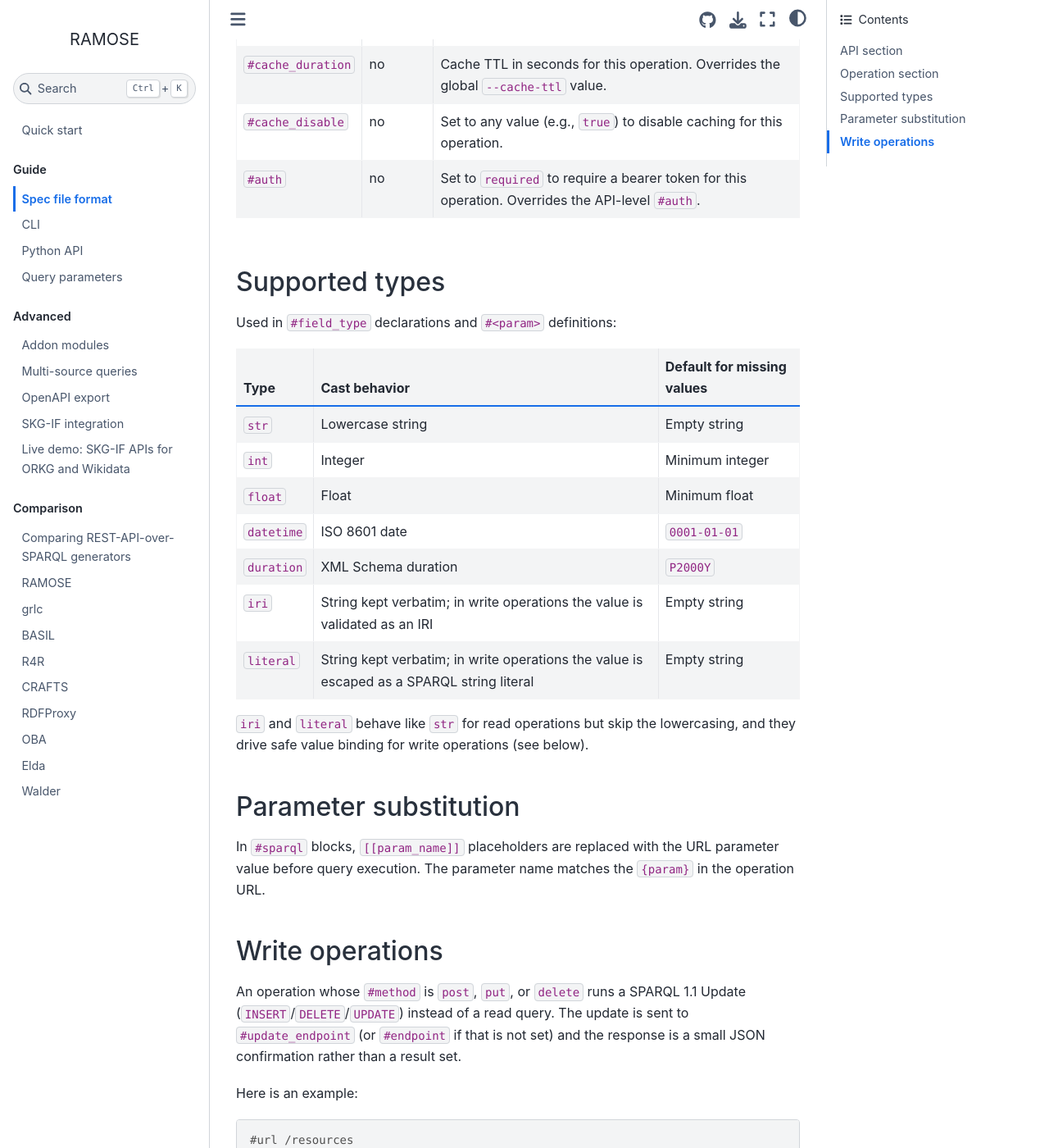
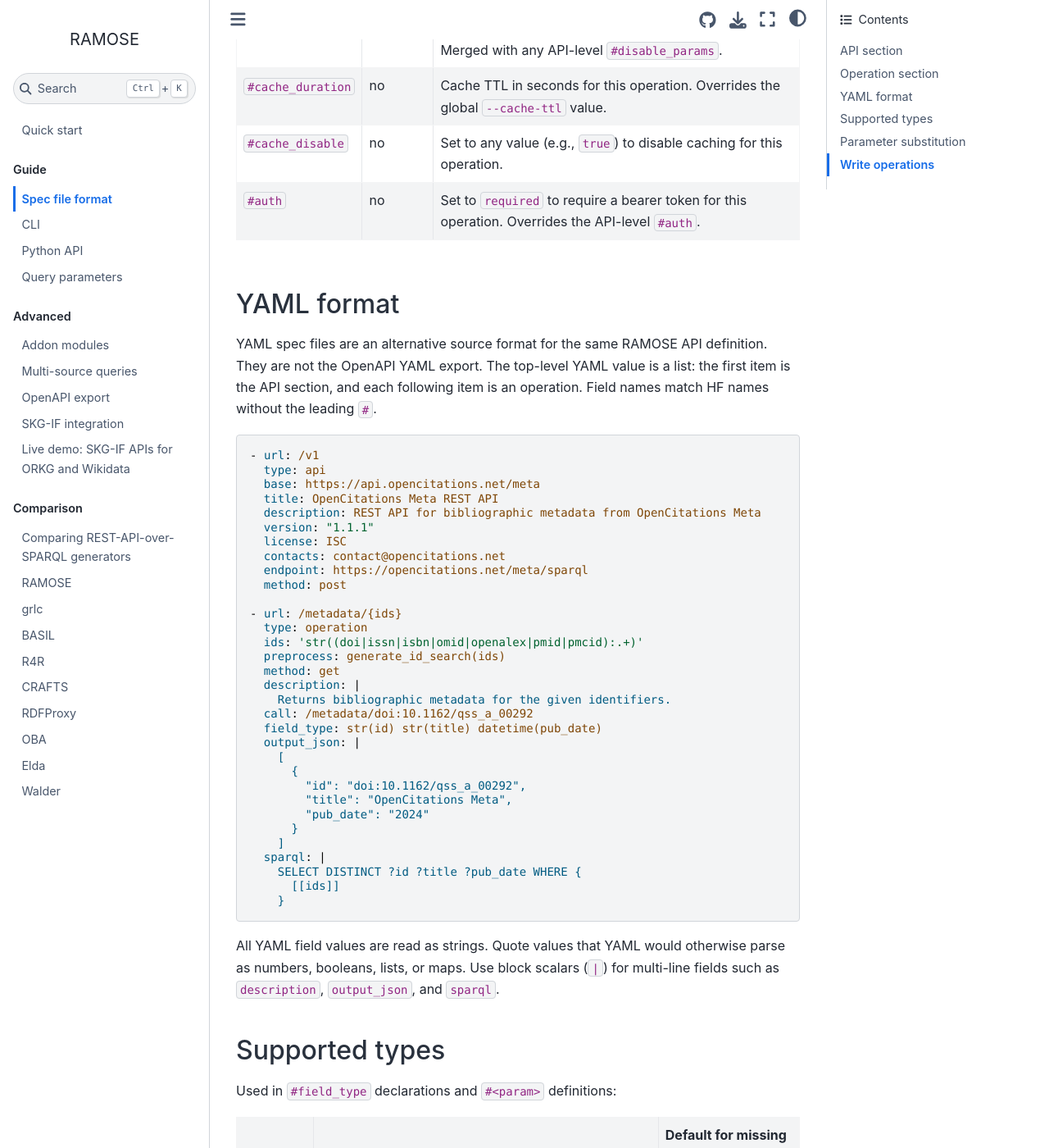
Before and after one commit to opencitations/ramose, a Jupyter Book: the page built from docs/01-spec-file.md, in a window 1280 px wide and 1400 px high, scrolled down 3950 px. Shown: the whole window at 82% size. Built offline with Jupyter Book 1.0.4 settings and Sphinx 7.4.7 and the Sphinx Book theme 1.1.4, drawn with Linux system fonts in a browser that asks for light colours; some of the changed text lies outside the part shown.

Commit message:
feat: support YAML spec files as a mirror of the hash format

````diff
--- a/docs/01-spec-file.md
+++ b/docs/01-spec-file.md
@@ -6,9 +6,9 @@
 
 # Spec file format
 
-A spec file (`.hf`) defines your API: metadata, operations, SPARQL queries, and processing pipelines. RAMOSE parses it to route requests and generate documentation.
+A spec file (`.hf`, `.yaml`, or `.yml`) defines your API: metadata, operations, SPARQL queries, and processing pipelines. RAMOSE parses it to route requests and generate documentation.
 
-The file contains sections separated by blank lines. The first section defines the API. Each subsequent section defines an operation.
+An HF file contains sections separated by blank lines. The first section defines the API. Each subsequent section defines an operation.
 
 ## API section
 
@@ -109,6 +109,50 @@
 | `#cache_disable` | no | Set to any value (e.g., `true`) to disable caching for this operation. |
 | `#auth` | no | Set to `required` to require a bearer token for this operation. Overrides the API-level `#auth`. |
 
+## YAML format
+
+YAML spec files are an alternative source format for the same RAMOSE API definition. They are not the OpenAPI YAML
+export. The top-level YAML value is a list: the first item is the API section, and each following item is an
+operation. Field names match HF names without the leading `#`.
+
+```yaml
+- url: /v1
+  type: api
+  base: https://api.opencitations.net/meta
+  title: OpenCitations Meta REST API
+  description: REST API for bibliographic metadata from OpenCitations Meta
+  version: "1.1.1"
+  license: ISC
+  contacts: contact@opencitations.net
+  endpoint: https://opencitations.net/meta/sparql
+  method: post
+
+- url: /metadata/{ids}
+  type: operation
+  ids: 'str((doi|issn|isbn|omid|openalex|pmid|pmcid):.+)'
+  preprocess: generate_id_search(ids)
+  method: get
+  description: |
+    Returns bibliographic metadata for the given identifiers.
+  call: /metadata/doi:10.1162/qss_a_00292
+  field_type: str(id) str(title) datetime(pub_date)
+  output_json: |
+    [
+      {
+        "id": "doi:10.1162/qss_a_00292",
+        "title": "OpenCitations Meta",
+        "pub_date": "2024"
+      }
+    ]
+  sparql: |
+    SELECT DISTINCT ?id ?title ?pub_date WHERE {
+      [[ids]]
+    }
+```
+
+All YAML field values are read as strings. Quote values that YAML would otherwise parse as numbers, booleans, lists, or
+maps. Use block scalars (`|`) for multi-line fields such as `description`, `output_json`, and `sparql`.
+
 ## Supported types
 
 Used in `#field_type` declarations and `#<param>` definitions:
--- a/ramose/__init__.py
+++ b/ramose/__init__.py
@@ -10,7 +10,7 @@
 from ramose.api_manager import APIManager
 from ramose.datatype import DataType
 from ramose.documentation import DocumentationHandler
-from ramose.hash_format import HashFormatHandler
+from ramose.hash_format import HashFormatHandler, YAMLSpecHandler, read_spec_file
 from ramose.html_documentation import HTMLDocumentationHandler
 from ramose.openapi_documentation import OpenAPIDocumentationHandler
 from ramose.operation import HttpError, Operation, OperationConfig
@@ -25,4 +25,6 @@
     "OpenAPIDocumentationHandler",
     "Operation",
     "OperationConfig",
+    "YAMLSpecHandler",
+    "read_spec_file",
 ]
````
Also changed, not shown: README.md (+43 -0 lines), docs/02-cli.md (+3 -3 lines), docs/03-python-api.md (+3 -2 lines), docs/comparison/intro.md (+1 -1 lines), docs/intro.md (+3 -2 lines), 4 other files.
